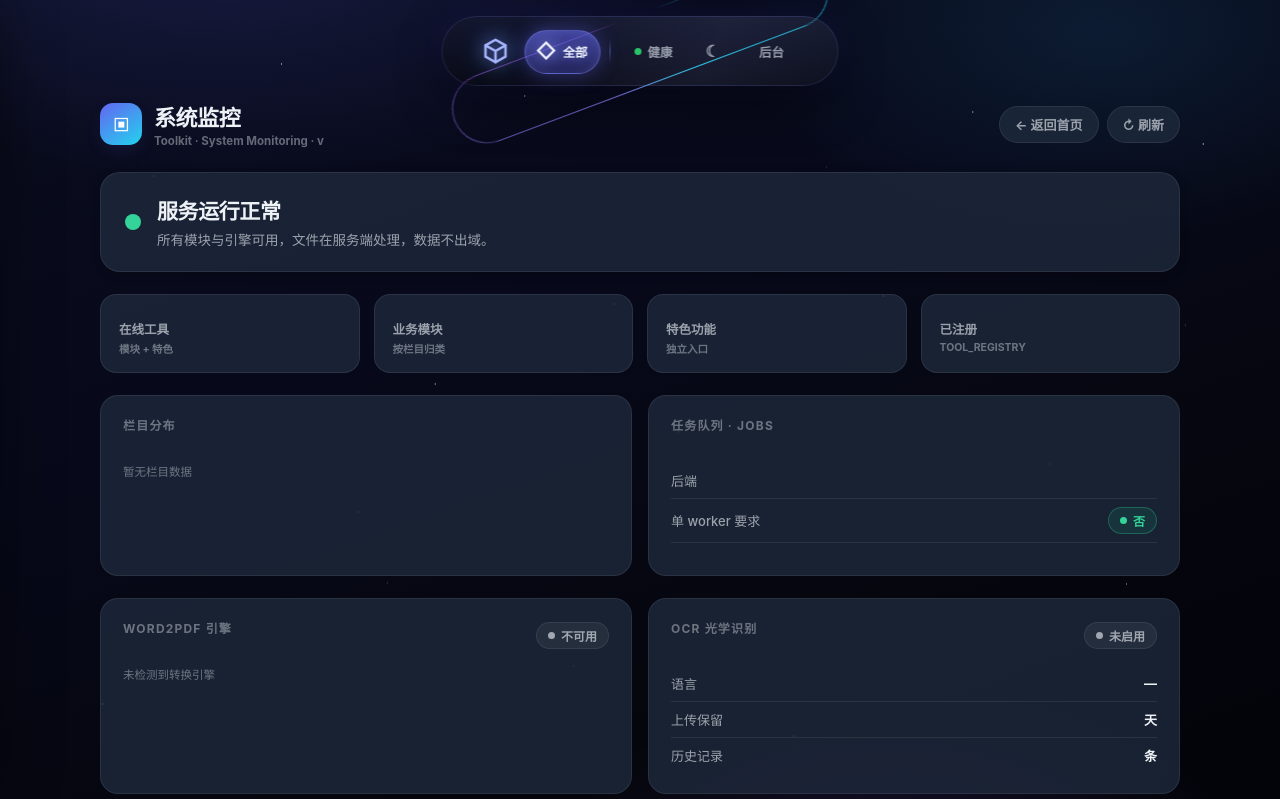
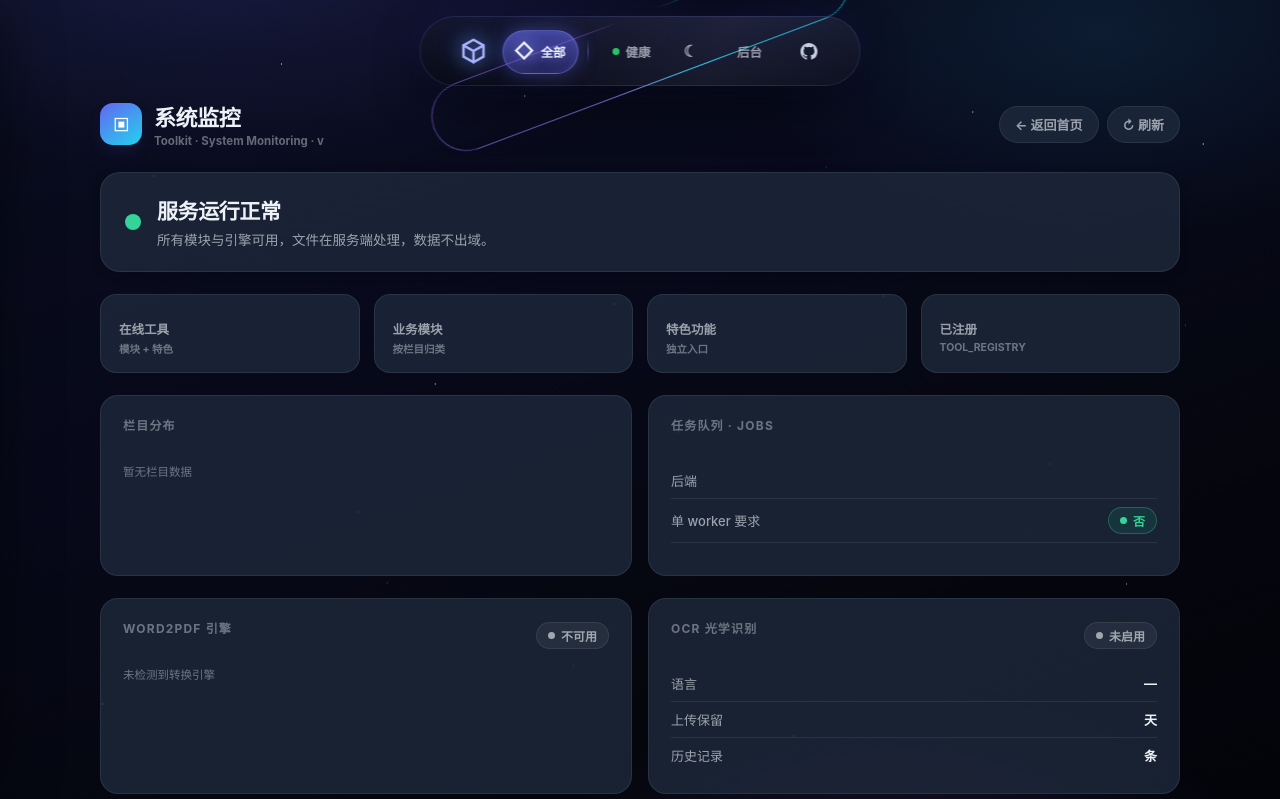
Before and after one commit to foreverycs/AllTools, a Python web app: template templates/monitor.html in a window 1280 px wide. Shown: the top 799 px of the page. Run offline with Jinja, Linux system fonts and the light colour scheme; the template is opened without the code that fills it, so the values that code supplies are empty.

Commit message:
添加 GitHub 链接按钮样式

```diff
--- a/static/css/home.css
+++ b/static/css/home.css
@@ -62,6 +62,12 @@
     html.light-mode #pillnav .pn-icon-btn:hover{background:linear-gradient(180deg,rgba(99,102,241,.22),rgba(34,211,238,.14));box-shadow:0 0 12px rgba(99,102,241,.22);color:#4f46e5}
     #pillnav .pn-icon-btn i{font-size:17px}
     #pillnav .pn-icon-btn.text-btn{padding:0 12px;width:auto;min-width:44px;display:inline-flex;align-items:center;gap:6px}
+    /* GitHub link — slightly larger, recognizable accent */
+    #pillnav .pn-icon-btn.pn-github{color:#c8d1e0}
+    #pillnav .pn-icon-btn.pn-github:hover{background:linear-gradient(180deg,rgba(148,163,184,.35),rgba(99,102,241,.18));box-shadow:0 0 18px rgba(148,163,184,.3);color:#fff}
+    html.light-mode #pillnav .pn-icon-btn.pn-github{color:#1f2937}
+    html.light-mode #pillnav .pn-icon-btn.pn-github:hover{background:linear-gradient(180deg,rgba(148,163,184,.22),rgba(99,102,241,.14));color:#111827}
+    #pillnav .pn-icon-btn.pn-github svg{display:block}
     /* Pulsing status LED (health) */
     #pillnav .pn-led{position:relative;width:7px;height:7px;border-radius:50%;background:#22c55e;box-shadow:0 0 0 0 rgba(34,197,94,.6);animation:pnLed 2.4s ease-in-out infinite}
     #pillnav .pn-icon-btn.text-btn .pn-led{display:inline-block;flex:none}
--- a/templates/partials/pill_nav.html
+++ b/templates/partials/pill_nav.html
@@ -22,6 +22,11 @@
   <button class="pn-icon-btn pn-mobile-toggle" id="pn-mobile-toggle" data-tip="菜单" type="button" aria-label="打开菜单" aria-expanded="false"><i aria-hidden="true">☰</i></button>
   <button class="pn-icon-btn" id="homeThemeToggle" data-tip="切换主题" type="button" aria-label="切换浅色/深色"><span class="home-theme-icon" aria-hidden="true"></span></button>
   <a href="{{ url_path('/admin') }}" class="pn-icon-btn text-btn" data-tip="管理后台">后台</a>
+  <a href="https://github.com/foreverycs/AllTools" class="pn-icon-btn pn-github" data-tip="GitHub 源码" target="_blank" rel="noopener noreferrer" aria-label="GitHub 源码">
+    <svg viewBox="0 0 16 16" width="17" height="17" fill="currentColor" aria-hidden="true">
+      <path d="M8 0C3.58 0 0 3.58 0 8c0 3.54 2.29 6.53 5.47 7.59.4.07.55-.17.55-.38 0-.19-.01-.82-.01-1.49-2.01.37-2.53-.49-2.69-.94-.09-.23-.48-.94-.82-1.13-.28-.15-.68-.52-.01-.53.63-.01 1.08.58 1.23.82.72 1.21 1.87.87 2.33.66.07-.52.28-.87.51-1.07-1.78-.2-3.64-.89-3.64-3.95 0-.87.31-1.59.82-2.15-.08-.2-.36-1.02.08-2.12 0 0 .67-.21 2.2.82.64-.18 1.32-.27 2-.27s1.36.09 2 .27c1.53-1.04 2.2-.82 2.2-.82.44 1.1.16 1.92.08 2.12.51.56.82 1.27.82 2.15 0 3.07-1.87 3.75-3.65 3.95.29.25.54.73.54 1.48 0 1.07-.01 1.93-.01 2.2 0 .21.15.46.55.38A8.01 8.01 0 0 0 16 8c0-4.42-3.58-8-8-8z"/>
+    </svg>
+  </a>
 </nav>
 
 <!-- Mobile menu backdrop + bottom sheet -->
```
